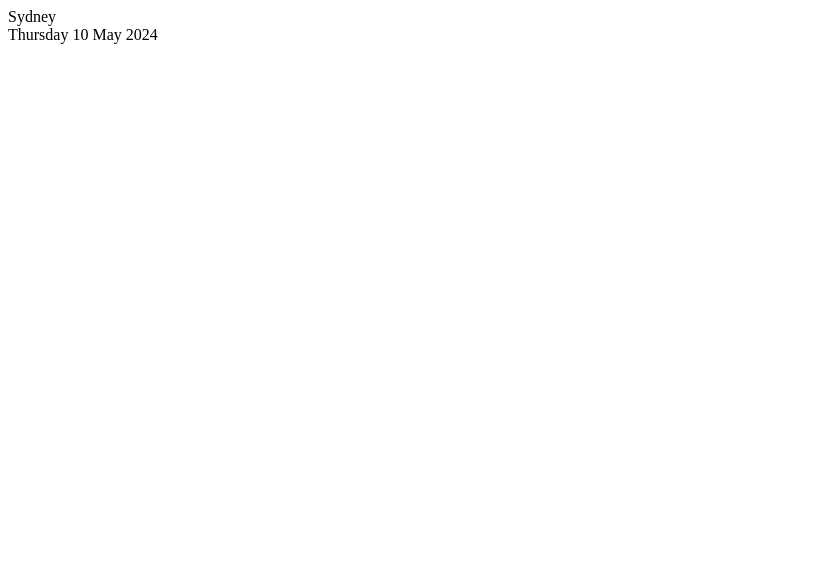
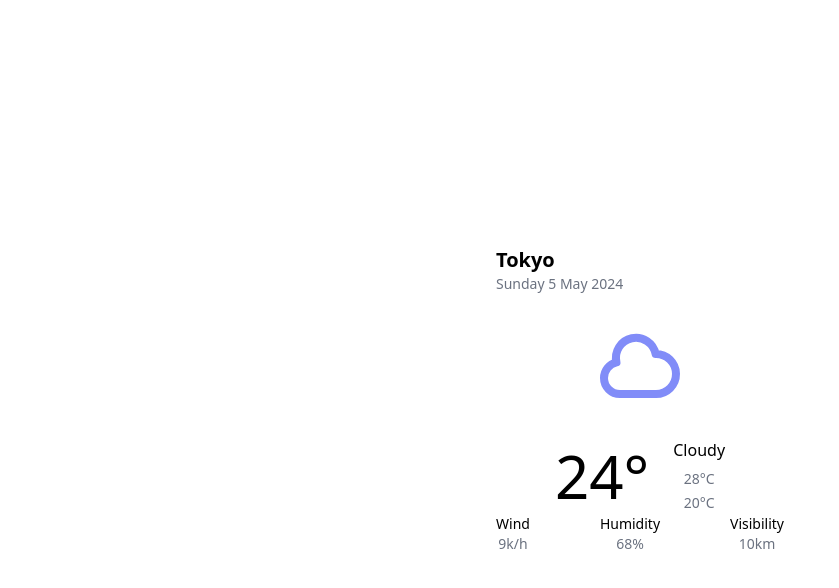
Before and after one commit to BlackSmith09/WeatherUI01, a plain HTML site: page index.html in a window 1280 px wide. Shown: the whole page, without its empty margins (0-839 px from the left). Drawn offline with nearby package versions, Linux system fonts and the light colour scheme.

Commit message:
Firt version of Weather UI

```diff
--- a/index.html
+++ b/index.html
@@ -3,14 +3,43 @@
     <head>
         <meta charset="UTF-8">
         <meta name="viewport" content="width=device-width, initial-scale=1.0">
-        <link rel="stylesheet" href="https://cdn.jsdelivr.net/npm/tailwindcss@3.4.3/base.min.css">
+        <link rel="stylesheet" href="https://cdn.jsdelivr.net/npm/tailwindcss@2.2.19/dist/tailwind.min.css">
         <title>WeatherAppUI01</title>
     </head>
     <body>
-        <div>
-            <div>
-                <div class="font-bold text-xl">Sydney</div>
-                <div class="text-sm text-gray-500">Thursday 10 May 2024</div>
+        <div class="min-h-screen flex items-center justify-center">
+            <div class="flex flex-col bg-white rounded p-4 w-full max-w-xs">
+                <div class="font-bold text-xl">Tokyo</div>
+                <div class="text-sm text-gray-500">Sunday 5 May 2024</div>
+                <div class="mt-6 text-6xl self-center inline-flex items-center justify-center rounded-lg text-indigo-400 h-24 w-24"><svg class="w-32 h-32" fill="none" stroke="currentColor" viewBox="0 0 24 24" xmlns="http://www.w3.org/2000/svg"><path stroke-linecap="round" stroke-linejoin="round" stroke-width="2" d="M3 15a4 4 0 004 4h9a5 5 0 10-.1-9.999 5.002 5.002 0 10-9.78 2.096A4.001 4.001 0 003 15z"></path></svg></div>
+                <div class="flex flex-row items-center justify-center mt-6">
+                    <div class="font-medium text-6xl">24°</div>
+                    <div class="flex flex-col items-center ml-6">
+                        <div>Cloudy</div>
+                        <div class="mt-1">
+                            <span class="text-sm"><i class="far fa-long-arrow-up"></i></span>
+							<span class="text-sm font-light text-gray-500">28°C</span>
+                        </div>
+                        <div>
+                            <span class="text-sm"><i class="far fa-long-arrow-down"></i></span>
+                            <span class="text-sm font-light text-gray-500">20°C</span>
+                        </div>
+                    </div>
+                </div>
+                <div class="flex justify-between">
+                    <div class="flex flex-col items-center">
+                        <div class="font-medium text-sm">Wind</div>
+                        <div class="text-sm text-gray-500">9k/h</div>
+                    </div>
+                    <div class="flex flex-col items-center">
+                        <div class="font-medium text-sm">Humidity</div>
+                        <div class="text-sm text-gray-500">68%</div>
+                    </div>
+                    <div class="flex flex-col items-center">
+                        <div class="font-medium text-sm">Visibility</div>
+                        <div class="text-sm text-gray-500">10km</div>
+                    </div>
+                </div>
             </div>
         </div>
     </body>
```
